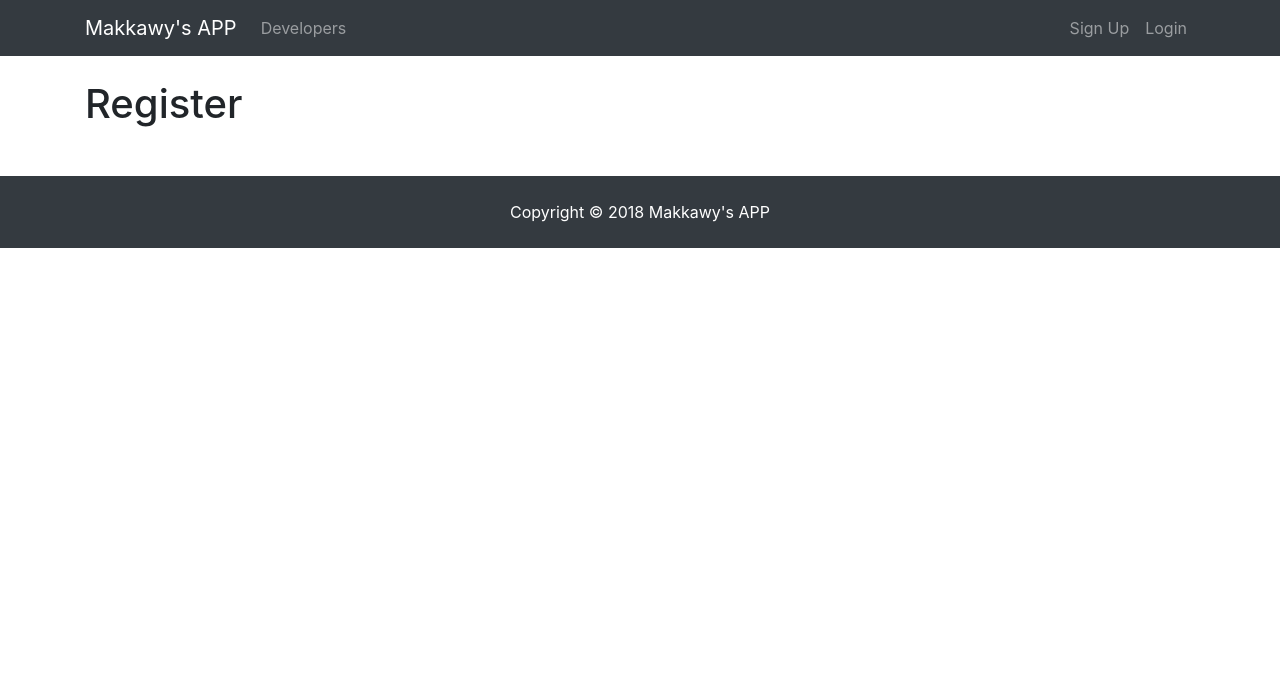
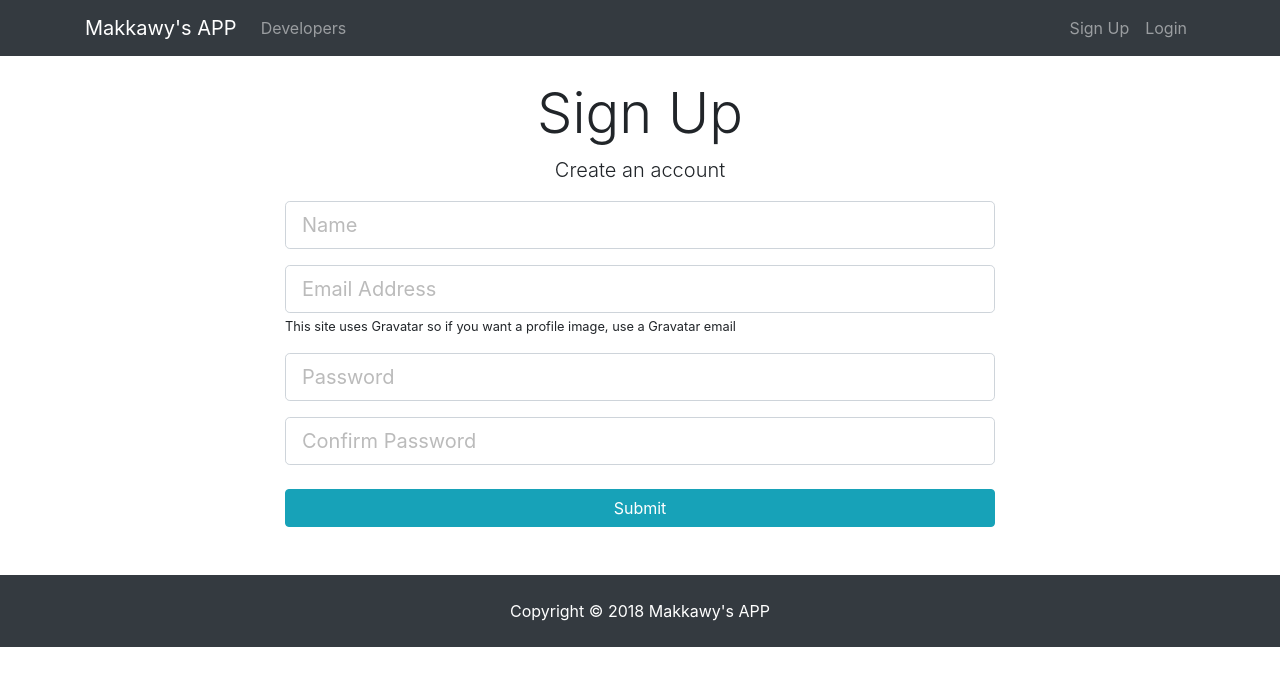
Before and after one commit to makkawysaleh/finalWebSec, a React (Create React App) app in the folder client/: page /register in a window 1280 px wide. Shown: the top 686 px of the page. Built offline with nearby package versions, Linux system fonts and the light colour scheme.

Commit message:
add register page to the frontend

```diff
--- a/client/src/components/auth/Register.js
+++ b/client/src/components/auth/Register.js
@@ -1,10 +1,76 @@
 import React, { Component } from 'react';
 
 class Register extends Component {
+  constructor() {
+    super();
+    this.state = {
+      name: '',
+      email: '',
+      password: '',
+      password2: '',
+      errors: {}
+    };
+  }
+
   render() {
     return (
       <div>
-        <h1>Register</h1>
+        <div className="register">
+          <div className="container">
+            <div className="row">
+              <div className="col-md-8 m-auto">
+                <h1 className="display-4 text-center">Sign Up</h1>
+                <p className="lead text-center">Create an account</p>
+                <form action="create-profile.html">
+                  <div className="form-group">
+                    <input
+                      type="text"
+                      className="form-control form-control-lg"
+                      placeholder="Name"
+                      name="name"
+                      value={this.state.name}
+                    />
+                  </div>
+                  <div className="form-group">
+                    <input
+                      type="email"
+                      className="form-control form-control-lg"
+                      placeholder="Email Address"
+                      name="email"
+                      value={this.state.email}
+                    />
+                    <small classNameName="form-text text-muted">
+                      This site uses Gravatar so if you want a profile image,
+                      use a Gravatar email
+                    </small>
+                  </div>
+                  <div className="form-group">
+                    <input
+                      type="password"
+                      className="form-control form-control-lg"
+                      placeholder="Password"
+                      name="password"
+                      value={this.state.password}
+                    />
+                  </div>
+                  <div className="form-group">
+                    <input
+                      type="password"
+                      className="form-control form-control-lg"
+                      placeholder="Confirm Password"
+                      name="password2"
+                      value={this.state.password2}
+                    />
+                  </div>
+                  <input
+                    type="submit"
+                    className="btn btn-info btn-block mt-4"
+                  />
+                </form>
+              </div>
+            </div>
+          </div>
+        </div>
       </div>
     );
   }
```
